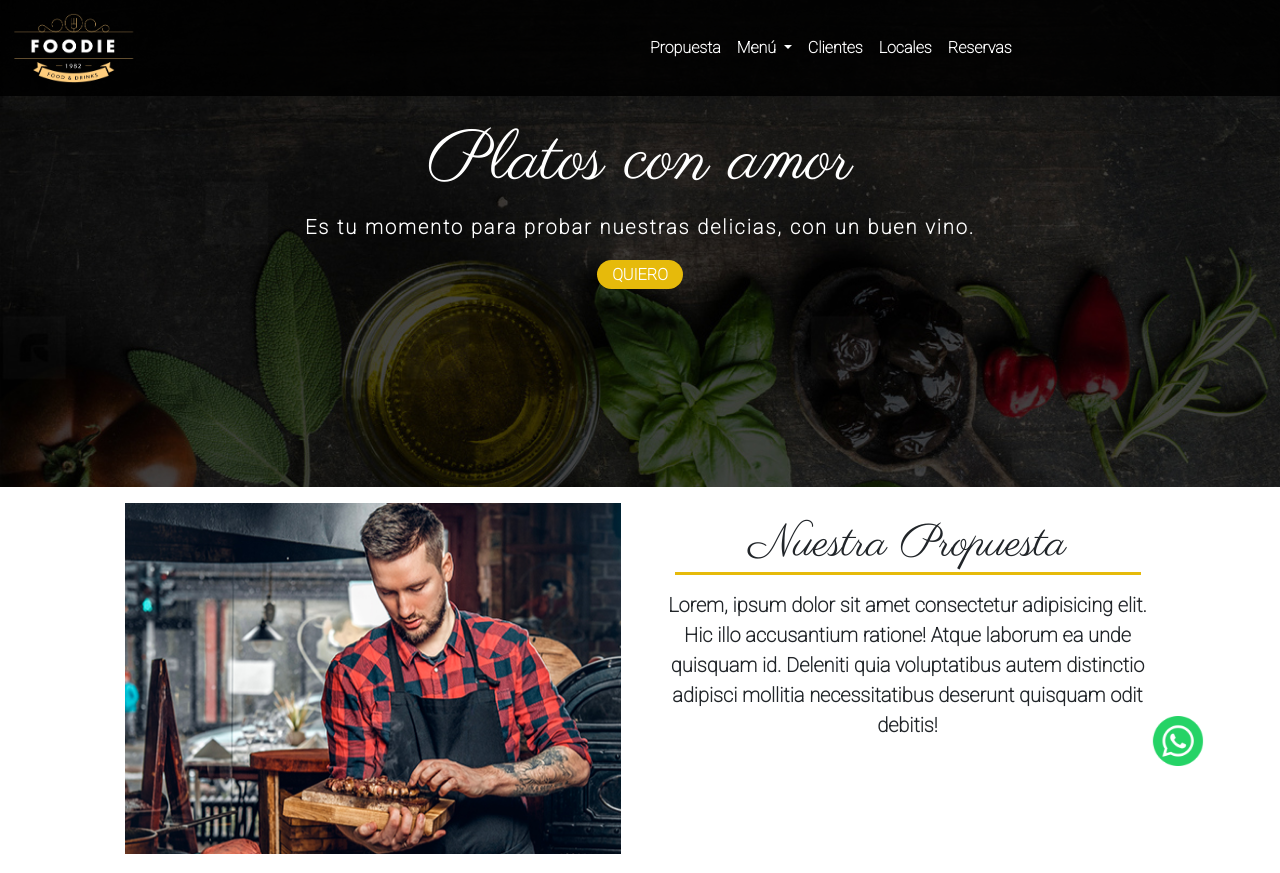
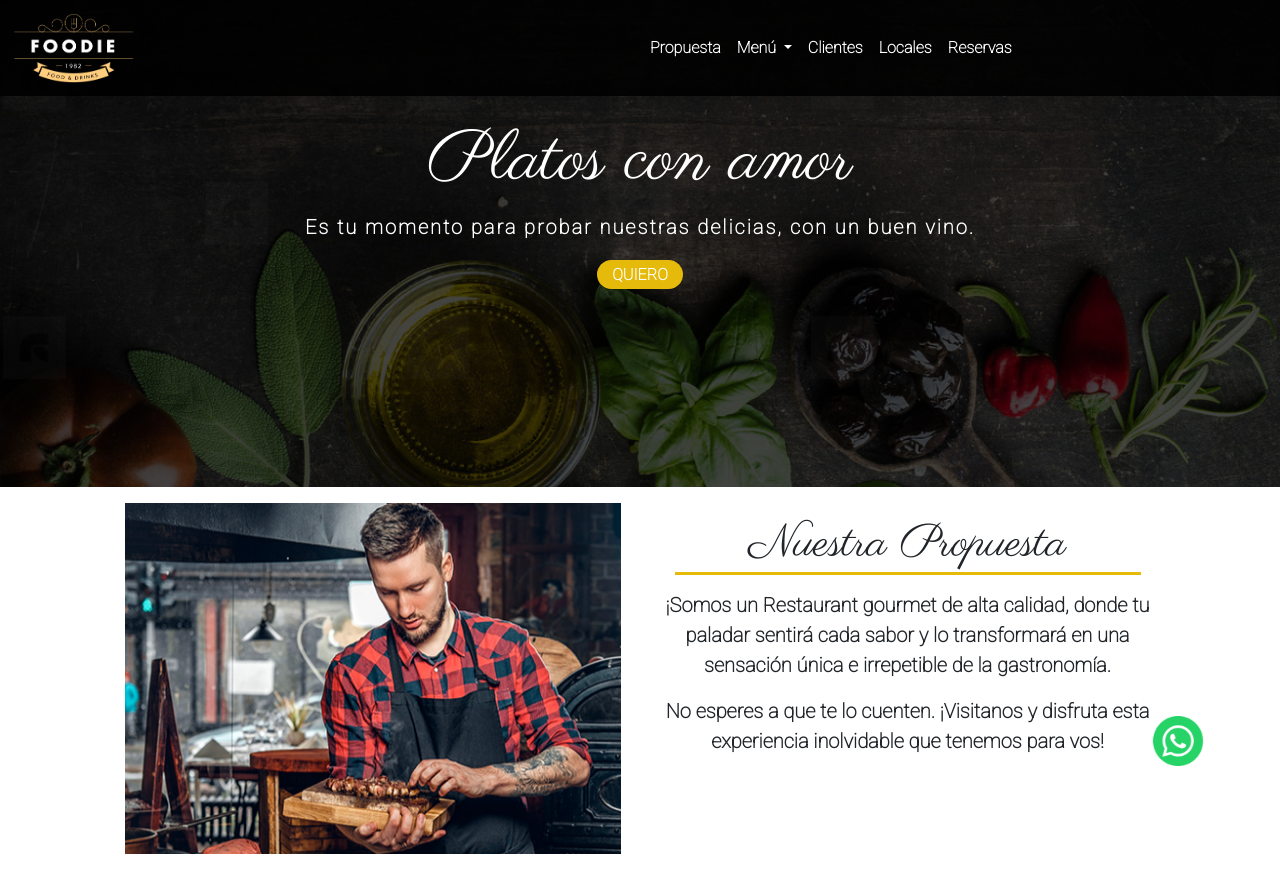
Before and after one commit to gabrielvasilev/dw-coder-vasilev, a website: page index.html in a window 1280 px wide. Shown: the top 873 px of the page. Drawn offline with nearby package versions, Linux system fonts and the light colour scheme.

Commit message:
cambios en html

```diff
--- a/index.html
+++ b/index.html
@@ -76,7 +76,8 @@
             </figure>
             <div class="col-12 col-md-5">
                 <h2>Nuestra Propuesta</h2>
-                <p>Lorem, ipsum dolor sit amet consectetur adipisicing elit. Hic illo accusantium ratione! Atque laborum ea unde quisquam id. Deleniti quia voluptatibus autem distinctio adipisci mollitia necessitatibus deserunt quisquam odit debitis!</p>
+                <p>¡Somos un Restaurant gourmet de alta calidad, donde tu paladar sentirá cada sabor y lo transformará en una sensación única e irrepetible de la gastronomía.</p>
+                <p>No esperes a que te lo cuenten. ¡Visitanos y disfruta esta experiencia inolvidable que tenemos para vos!</p>
             </div>
 
         </article>
```
Also changed, not shown: 2 other files.
